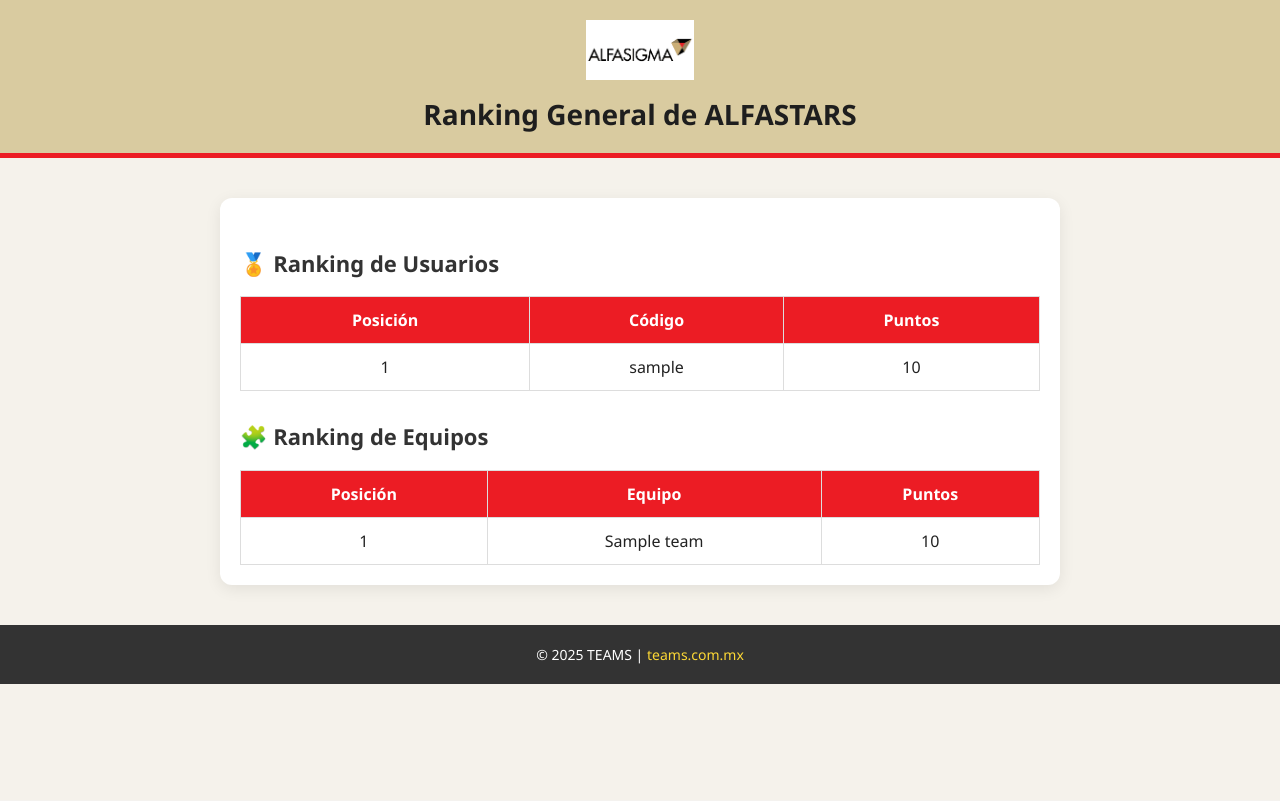
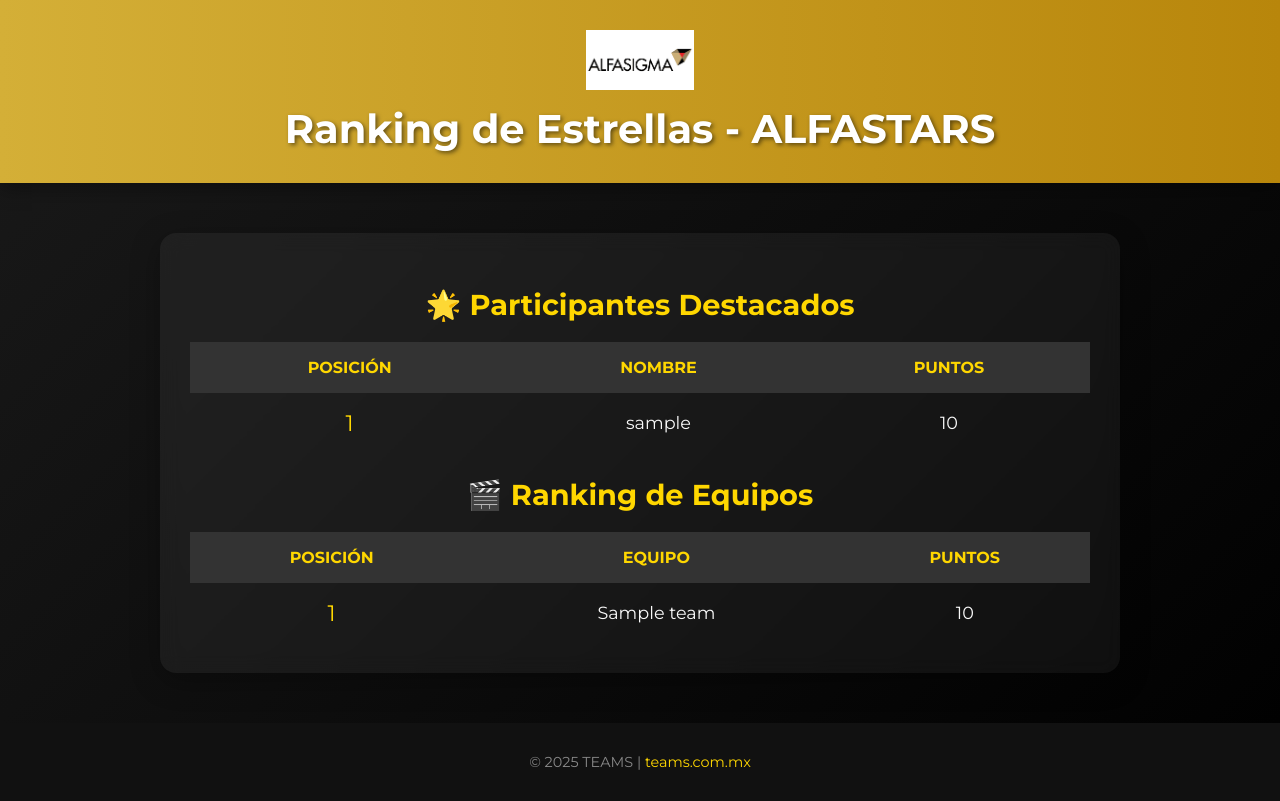
Before and after one commit to stephaneavril/sistema-qr-puntos, a Flask app: page /ranking_general in a window 1280 px wide. Before the commit the page ends 684 px from the top, so only its background shows below. Run offline with Flask 3, Linux system fonts and the light colour scheme; tables that the repository leaves empty hold one stand-in row (values such as "Sample post").

Commit message:
🎬 Nuevo panel admin y rediseño de ranking tipo Hollywood

```diff
--- a/templates/ranking.html
+++ b/templates/ranking.html
@@ -2,106 +2,121 @@
 <html lang="es">
 <head>
   <meta charset="UTF-8">
-  <title>Ranking General de ALFASTARS</title>
   <meta name="viewport" content="width=device-width, initial-scale=1.0">
+  <title>Ranking Estrellas - ALFASTARS</title>
+  <link href="https://fonts.googleapis.com/css2?family=Montserrat:wght@400;700&display=swap" rel="stylesheet">
   <style>
     body {
-      font-family: 'Segoe UI', sans-serif;
       margin: 0;
-      background-color: #f5f2eb;
-      color: #222;
+      font-family: 'Montserrat', sans-serif;
+      background: linear-gradient(135deg, #1a1a1a, #000000);
+      color: #f9f9f9;
     }
 
     header {
-      background-color: #d9cba0;
-      padding: 20px 0;
+      background: linear-gradient(to right, #d4af37, #b8860b);
+      color: #fff;
       text-align: center;
-      border-bottom: 5px solid #ec1c24;
+      padding: 30px 20px;
+      box-shadow: 0 4px 20px rgba(0,0,0,0.4);
     }
 
     header img {
       height: 60px;
+      margin-bottom: 10px;
     }
 
     h1 {
-      margin: 10px 0 0;
-      color: #1e1e1e;
-      font-size: 28px;
+      font-size: 2.5rem;
+      margin: 0;
+      text-shadow: 2px 2px 4px rgba(0,0,0,0.5);
     }
 
     .container {
-      max-width: 800px;
-      margin: 40px auto;
-      padding: 20px;
-      background: white;
-      border-radius: 12px;
-      box-shadow: 0 4px 16px rgba(0, 0, 0, 0.08);
+      max-width: 900px;
+      margin: 50px auto;
+      background: rgba(255, 255, 255, 0.05);
+      border-radius: 16px;
+      padding: 30px;
+      backdrop-filter: blur(10px);
+      box-shadow: 0 8px 30px rgba(0,0,0,0.3);
     }
 
     h2 {
-      margin-top: 30px;
-      font-size: 22px;
-      color: #333;
+      font-size: 1.8rem;
+      margin-bottom: 20px;
+      color: #ffd700;
+      text-align: center;
     }
 
     table {
       width: 100%;
       border-collapse: collapse;
-      margin-top: 10px;
     }
 
     th, td {
-      padding: 12px;
-      border: 1px solid #ddd;
+      padding: 16px;
       text-align: center;
     }
 
     th {
-      background-color: #ec1c24;
-      color: white;
-      font-weight: bold;
+      background-color: #333;
+      color: #ffd700;
+      font-size: 1rem;
+      text-transform: uppercase;
+    }
+
+    tr:nth-child(even) {
+      background-color: rgba(255, 255, 255, 0.05);
+    }
+
+    tr:hover {
+      background-color: rgba(255, 255, 255, 0.1);
+    }
+
+    td {
+      font-size: 1.1rem;
+    }
+
+    .star {
+      color: #ffd700;
+      font-size: 1.4rem;
     }
 
     footer {
       text-align: center;
-      padding: 20px;
-      background: #333;
-      color: white;
-      margin-top: 40px;
-      font-size: 14px;
+      padding: 30px;
+      background: #111;
+      color: #888;
+      font-size: 0.9rem;
     }
 
     footer a {
-      color: #fdd835;
+      color: #ffd700;
       text-decoration: none;
-    }
-
-    footer a:hover {
-      text-decoration: underline;
     }
   </style>
 </head>
 <body>
-
   <header>
-    <img src="{{ url_for('static', filename='alfasigma.png') }}" alt="ALFASIGMA">
-    <h1>Ranking General de ALFASTARS</h1>
+    <img src="{{ url_for('static', filename='alfasigma.png') }}" alt="Logo">
+    <h1>Ranking de Estrellas - ALFASTARS</h1>
   </header>
 
   <div class="container">
-    <h2>🏅 Ranking de Usuarios</h2>
+    <h2>🌟 Participantes Destacados</h2>
     <table id="ranking-usuarios">
       <thead>
         <tr>
           <th>Posición</th>
-          <th>Código</th>
+          <th>Nombre</th>
           <th>Puntos</th>
         </tr>
       </thead>
       <tbody></tbody>
     </table>
 
-    <h2>🧩 Ranking de Equipos</h2>
+    <h2>🎬 Ranking de Equipos</h2>
     <table id="ranking-equipos">
       <thead>
         <tr>
@@ -126,7 +141,7 @@
       tbody.innerHTML = "";
       data.forEach((usuario, i) => {
         const row = document.createElement("tr");
-        row.innerHTML = `<td>${i + 1}</td><td>${usuario.username}</td><td>${usuario.points}</td>`;
+        row.innerHTML = `<td class="star">${i + 1}</td><td>${usuario.username}</td><td>${usuario.points}</td>`;
         tbody.appendChild(row);
       });
     }
@@ -138,7 +153,7 @@
       tbody.innerHTML = "";
       data.forEach((equipo, i) => {
         const row = document.createElement("tr");
-        row.innerHTML = `<td>${i + 1}</td><td>${equipo.team}</td><td>${equipo.points}</td>`;
+        row.innerHTML = `<td class="star">${i + 1}</td><td>${equipo.team}</td><td>${equipo.points}</td>`;
         tbody.appendChild(row);
       });
     }
```
Also changed, not shown: templates/admin_panel.html (added, +149 -0 lines).
